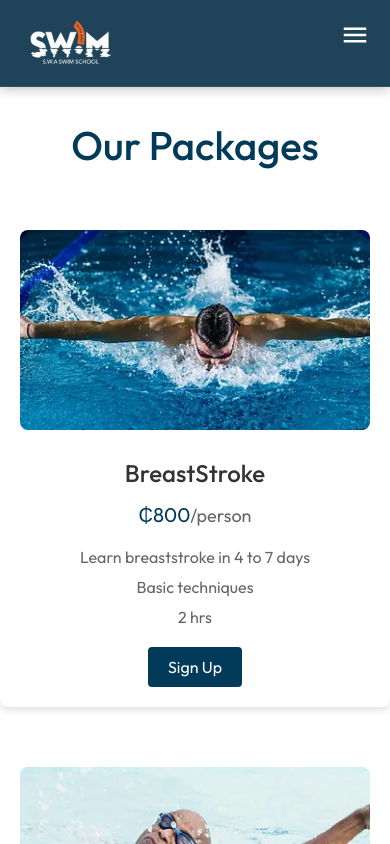
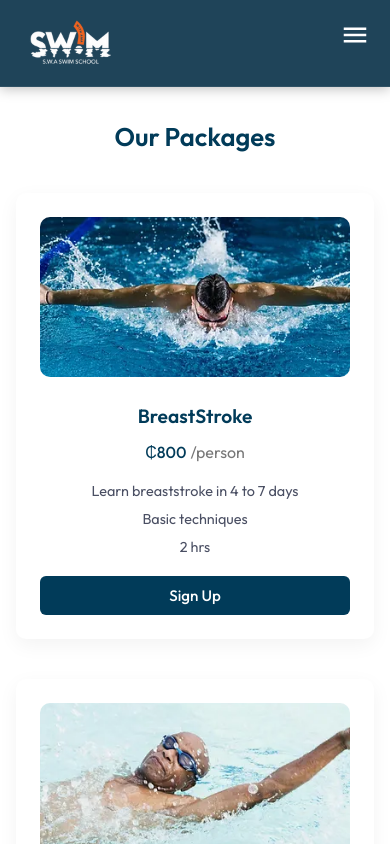
Before and after one commit to kaidoverse/swimweb, a React (Vite) app: page /OurPackages in a window 390 px wide. Shown: the top 844 px of the page. Built offline with nearby package versions, Linux system fonts and the light colour scheme.

Commit message:
updated package card styles

```diff
--- a/src/Routes/OurPackages/OurPackages.css
+++ b/src/Routes/OurPackages/OurPackages.css
@@ -1,37 +1,26 @@
 .pricing-container {
   max-width: 1200px;
   margin: 120px auto;
-  /* padding: 40px 20px; */
+  padding: 0 20px;
+  font-family: "Outfit", sans-serif;
 }
 
 .pricing-container h2 {
   text-align: center;
-  font-size: 40px;
-  font-weight: 500;
-  font-family: "outfit";
-  /* margin-top: 90px; */
+  font-size: 2.5rem;
+  font-weight: 600;
+  color: #013b59;
   margin-bottom: 40px;
-  color: #013b59;
 }
 
-/* .pricing-container h3 {
-  font-size: 25px;
-  font-weight: 200;
-} */
-
 .pricing-container h3 {
-  display: flex;
-  justify-content: center;
-  align-items: center;
   text-align: center;
-  font-size: 24px;
-  font-weight: 200;
-  color: #333;
-  max-width: 80%; /* Control how wide the heading text can go */
-  margin: 0 auto 10px;
-  margin-bottom: 50px;
-  word-wrap: break-word; /* Ensure text wraps */
-  white-space: normal; /* Allow text to wrap to new lines */
+  font-size: 1.3rem;
+  font-weight: 300;
+  color: #4a4f63;
+  max-width: 80%;
+  margin: 0 auto 50px;
+  white-space: normal;
 }
 
 .pricing-cards {
@@ -43,93 +32,131 @@
 
 .pricing-card {
   flex: 1 1 calc(33.333% - 20px);
-  background-color: #fff;
-  border-radius: 8px;
-  box-shadow: 0 4px 6px rgba(0, 0, 0, 0.1);
-  padding: 20px;
+  background-color: #ffffff;
+  border-radius: 10px;
+  box-shadow: 0 6px 20px rgba(0, 0, 0, 0.05);
+  padding: 24px;
   text-align: center;
   transition: transform 0.3s ease;
   margin-bottom: 20px;
 }
 
-/* .pricing-card:hover {
-  transform: translateY(-5px);
-} */
-
 .card-image {
   width: 100%;
   height: 200px;
   object-fit: cover;
-  border-radius: 8px;
+  border-radius: 10px;
   margin-bottom: 20px;
 }
 
-.card-icon {
-  font-size: 40px;
-  color: #0077be;
+.pricing-card h3 {
+  font-size: 1.5rem;
+  font-weight: 600;
+  color: #013b59;
   margin-bottom: 10px;
 }
 
-.pricing-card h3 {
-  font-size: 24px;
+.price {
+  font-size: 1.2rem;
   font-weight: 500;
-  margin-bottom: 10px;
-  color: #333;
-}
-
-.price {
-  font-size: 20px;
-  font-weight: 400;
   color: #013b59;
   margin-bottom: 20px;
 }
 
-/* .price-amount {
-  color: #565e7c;
-} */
-
 .price-period {
-  color: #666;
-  font-size: 18px;
+  color: #777;
+  font-size: 1rem;
   font-weight: normal;
+  margin-left: 4px;
 }
 
 .pricing-card ul {
-  list-style-type: none;
+  list-style: none;
   padding: 0;
-  margin-bottom: 20px;
+  margin: 0 0 20px;
 }
 
 .pricing-card li {
+  color: #4a4f63;
   margin-bottom: 10px;
-  color: #666;
+  font-size: 0.95rem;
 }
 
 .cta-button {
   background-color: #013b59;
   color: #fff;
   border: none;
-  padding: 10px 20px;
-  border-radius: 4px;
-  font-size: 16px;
+  padding: 12px 24px;
+  border-radius: 6px;
+  font-size: 1rem;
+  font-weight: 500;
   cursor: pointer;
   transition: background-color 0.3s ease;
-  /* margin: 0 50px; */
 }
 
 .cta-button:hover {
   background-color: #324f5e;
 }
 
+@media (max-width: 992px) {
+  .pricing-card {
+    flex: 1 1 calc(50% - 20px);
+  }
+
+  .pricing-container h2 {
+    font-size: 2rem;
+  }
+}
+
 @media (max-width: 768px) {
   .pricing-cards {
     flex-direction: column;
-    /* flex: 1 1 100%; */
+  }
+
+  .pricing-card {
+    flex: 1 1 100%;
+  }
+
+  .pricing-container h2 {
+    font-size: 1.8rem;
+  }
+
+  .pricing-card h3 {
+    font-size: 1.3rem;
+  }
+
+  .price {
+    font-size: 1rem;
+  }
+
+  .cta-button {
+    width: 100%;
   }
 }
 
-@media screen and (max-width: 320px) {
-  .pricing-container h3 {
-    font-size: 16px;
+@media screen and (max-width: 480px) {
+  .pricing-container {
+    padding: 0 16px;
+  }
+
+  .card-image {
+    height: 160px;
+  }
+
+  .pricing-container h2 {
+    font-size: 1.6rem;
+  }
+
+  .pricing-card h3 {
+    font-size: 1.2rem;
+  }
+
+  .pricing-card li {
+    font-size: 0.9rem;
+  }
+
+  .cta-button {
+    font-size: 0.95rem;
+    padding: 10px 20px;
   }
 }
```
